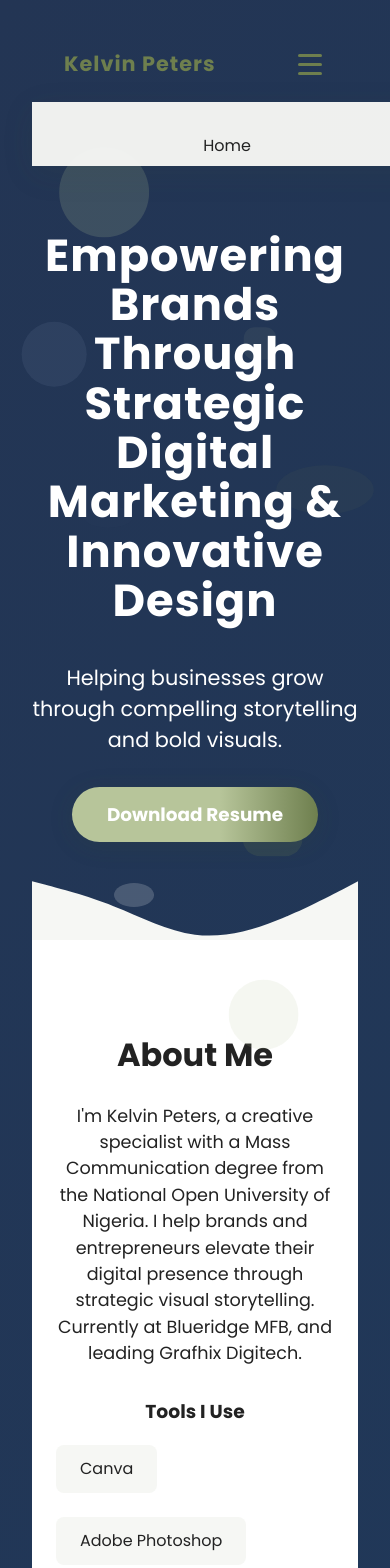
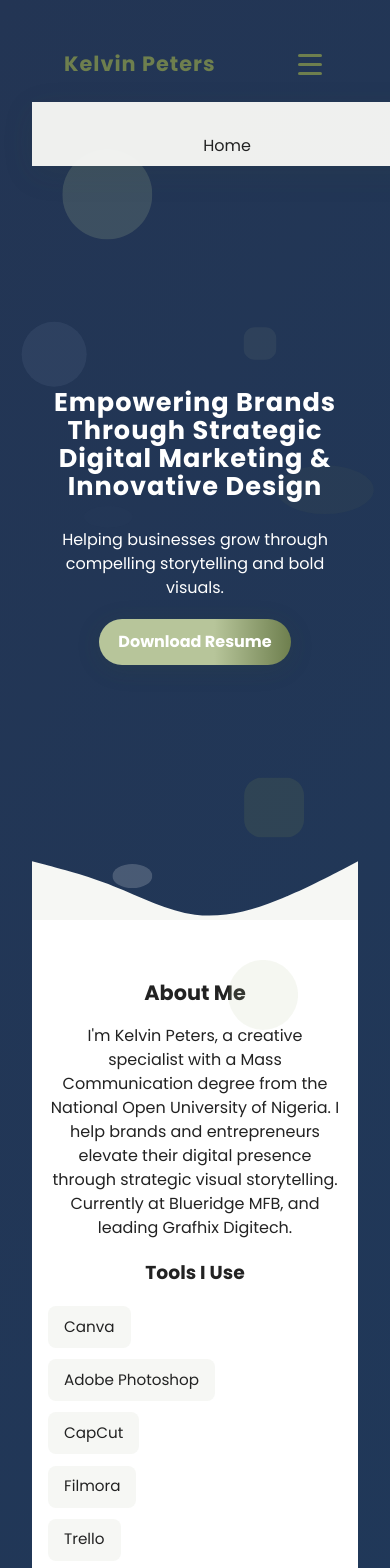
Before and after one commit to kelvinpet/Portfolio, a React (Vite) app in the folder portfolio/: page / in a window 390 px wide. Shown: the top 1568 px of the page. Built offline with nearby package versions, Linux system fonts and the light colour scheme.

Commit message:
Improve mobile responsiveness for all main sections

```diff
--- a/portfolio/src/sections/About.jsx
+++ b/portfolio/src/sections/About.jsx
@@ -23,23 +23,37 @@ const AboutSection = styled.section`
   padding: 4rem 0 3rem 0;
   position: relative;
   overflow: hidden;
+  @media (max-width: 600px) {
+    padding: 2.5rem 0.5rem 1.5rem 0.5rem;
+  }
 `;
 
 const Container = styled(motion.div)`
   max-width: 900px;
   margin: 0 auto;
   padding: 0 1.5rem;
+  @media (max-width: 600px) {
+    padding: 0 0.5rem;
+  }
 `;
 
 const Title = styled.h2`
   font-size: 2rem;
   font-weight: 700;
   margin-bottom: 1.5rem;
+  @media (max-width: 600px) {
+    font-size: 1.3rem;
+    margin-bottom: 1rem;
+  }
 `;
 
 const Bio = styled.p`
   font-size: 1.1rem;
   margin-bottom: 2rem;
+  @media (max-width: 600px) {
+    font-size: 1rem;
+    margin-bottom: 1.2rem;
+  }
 `;
 
 const List = styled.ul`
@@ -49,6 +63,11 @@ const List = styled.ul`
   display: flex;
   flex-wrap: wrap;
   gap: 1.5rem;
+  @media (max-width: 600px) {
+    flex-direction: column;
+    gap: 0.7rem;
+    align-items: flex-start;
+  }
 `;
 
 const ListItem = styled.li`
@@ -57,6 +76,10 @@ const ListItem = styled.li`
   padding: 0.75rem 1.5rem;
   font-weight: 500;
   font-size: 1rem;
+  @media (max-width: 600px) {
+    font-size: 0.95rem;
+    padding: 0.6rem 1rem;
+  }
 `;
 
 const About = () => (
--- a/portfolio/src/sections/Contact.jsx
+++ b/portfolio/src/sections/Contact.jsx
@@ -9,18 +9,28 @@ const ContactSection = styled.section`
   background: #fff;
   color: #222;
   padding: 4rem 0 3rem 0;
+  @media (max-width: 600px) {
+    padding: 2.5rem 0.5rem 1.5rem 0.5rem;
+  }
 `;
 
 const Container = styled(motion.div)`
   max-width: 900px;
   margin: 0 auto;
   padding: 0 1.5rem;
+  @media (max-width: 600px) {
+    padding: 0 0.5rem;
+  }
 `;
 
 const Title = styled.h2`
   font-size: 2rem;
   font-weight: 700;
   margin-bottom: 1.5rem;
+  @media (max-width: 600px) {
+    font-size: 1.3rem;
+    margin-bottom: 1rem;
+  }
 `;
 
 const ContactInfo = styled.div`
@@ -34,6 +44,10 @@ const SocialLinks = styled.div`
   display: flex;
   gap: 1.5rem;
   margin-bottom: 2rem;
+  @media (max-width: 600px) {
+    gap: 1rem;
+    justify-content: flex-start;
+  }
 `;
 
 const SocialIcon = styled.a`
@@ -50,6 +64,9 @@ const Form = styled.form`
   flex-direction: column;
   gap: 1rem;
   max-width: 500px;
+  @media (max-width: 600px) {
+    max-width: 100%;
+  }
 `;
 
 const Input = styled.input`
@@ -57,6 +74,10 @@ const Input = styled.input`
   border-radius: 8px;
   border: 1px solid #b7c59a;
   font-size: 1rem;
+  @media (max-width: 600px) {
+    font-size: 0.98rem;
+    padding: 0.6rem 0.7rem;
+  }
 `;
 
 const Textarea = styled.textarea`
@@ -65,6 +86,11 @@ const Textarea = styled.textarea`
   border: 1px solid #b7c59a;
   font-size: 1rem;
   min-height: 120px;
+  @media (max-width: 600px) {
+    font-size: 0.98rem;
+    padding: 0.6rem 0.7rem;
+    min-height: 80px;
+  }
 `;
 
 const Button = styled.button`
@@ -80,6 +106,10 @@ const Button = styled.button`
   &:hover {
     background: #b7c59a;
     color: #222;
+  }
+  @media (max-width: 600px) {
+    font-size: 1rem;
+    padding: 0.6rem 1.2rem;
   }
 `;
 
--- a/portfolio/src/sections/Home.jsx
+++ b/portfolio/src/sections/Home.jsx
@@ -12,6 +12,10 @@ const HomeSection = styled.section`
   background-size: cover;
   background-position: center;
   overflow: hidden;
+  @media (max-width: 600px) {
+    padding: 2.5rem 0.5rem 1.5rem 0.5rem;
+    min-height: 90vh;
+  }
 `;
 
 const Overlay = styled.div`
@@ -45,12 +49,20 @@ const Headline = styled(motion.h1)`
   font-weight: 800;
   margin-bottom: 1rem;
   letter-spacing: 1px;
+  @media (max-width: 600px) {
+    font-size: 1.6rem;
+    margin-bottom: 0.7rem;
+  }
 `;
 
 const Subheadline = styled(motion.p)`
   font-size: 1.3rem;
   margin-bottom: 2rem;
   font-weight: 500;
+  @media (max-width: 600px) {
+    font-size: 1rem;
+    margin-bottom: 1.2rem;
+  }
 `;
 
 const ResumeButton = styled(motion.a)`
@@ -68,6 +80,10 @@ const ResumeButton = styled(motion.a)`
     background: linear-gradient(90deg, #6e7f4e 60%, #b7c59a 100%);
     color: #222;
     transform: scale(1.05);
+  }
+  @media (max-width: 600px) {
+    font-size: 1rem;
+    padding: 0.7rem 1.2rem;
   }
 `;
 
--- a/portfolio/src/sections/Portfolio.jsx
+++ b/portfolio/src/sections/Portfolio.jsx
@@ -18,12 +18,18 @@ const PortfolioSection = styled.section`
   color: #222;
   padding: 4rem 0 3rem 0;
   position: relative;
+  @media (max-width: 600px) {
+    padding: 2.5rem 0.5rem 1.5rem 0.5rem;
+  }
 `;
 
 const Container = styled.div`
   max-width: 1000px;
   margin: 0 auto;
   padding: 0 1.5rem;
+  @media (max-width: 600px) {
+    padding: 0 0.5rem;
+  }
 `;
 
 const Title = styled.h2`
@@ -31,12 +37,20 @@ const Title = styled.h2`
   font-weight: 800;
   margin-bottom: 2.5rem;
   text-align: center;
+  @media (max-width: 600px) {
+    font-size: 1.3rem;
+    margin-bottom: 1.2rem;
+  }
 `;
 
 const CardGrid = styled.div`
   display: grid;
   grid-template-columns: repeat(auto-fit, minmax(260px, 1fr));
   gap: 2rem;
+  @media (max-width: 600px) {
+    grid-template-columns: 1fr;
+    gap: 1rem;
+  }
 `;
 
 const Card = styled(motion.div)`
@@ -52,6 +66,9 @@ const Card = styled(motion.div)`
   &:hover {
     transform: translateY(-8px) scale(1.03);
     box-shadow: 0 8px 32px rgba(60,80,40,0.18);
+  }
+  @media (max-width: 600px) {
+    padding: 1.2rem 0.7rem 1rem 0.7rem;
   }
 `;
 
--- a/portfolio/src/sections/Resume.jsx
+++ b/portfolio/src/sections/Resume.jsx
@@ -6,6 +6,9 @@ const ResumeSection = styled.section`
   background: #f6f7f4;
   color: #222;
   padding: 4rem 0 3rem 0;
+  @media (max-width: 600px) {
+    padding: 2.5rem 0.5rem 1.5rem 0.5rem;
+  }
 `;
 
 const Container = styled(motion.div)`
@@ -13,12 +16,19 @@ const Container = styled(motion.div)`
   margin: 0 auto;
   padding: 0 1.5rem;
   text-align: center;
+  @media (max-width: 600px) {
+    padding: 0 0.5rem;
+  }
 `;
 
 const Title = styled.h2`
   font-size: 2rem;
   font-weight: 700;
   margin-bottom: 1.5rem;
+  @media (max-width: 600px) {
+    font-size: 1.3rem;
+    margin-bottom: 1rem;
+  }
 `;
 
 const ResumeButton = styled.a`
@@ -36,6 +46,10 @@ const ResumeButton = styled.a`
   &:hover {
     background: #b7c59a;
     color: #222;
+  }
+  @media (max-width: 600px) {
+    font-size: 1rem;
+    padding: 0.6rem 1.2rem;
   }
 `;
 
--- a/portfolio/src/sections/Services.jsx
+++ b/portfolio/src/sections/Services.jsx
@@ -18,12 +18,18 @@ const ServicesSection = styled.section`
   color: #222;
   padding: 4rem 0 3rem 0;
   position: relative;
+  @media (max-width: 600px) {
+    padding: 2.5rem 0.5rem 1.5rem 0.5rem;
+  }
 `;
 
 const Container = styled.div`
   max-width: 1000px;
   margin: 0 auto;
   padding: 0 1.5rem;
+  @media (max-width: 600px) {
+    padding: 0 0.5rem;
+  }
 `;
 
 const Title = styled.h2`
@@ -31,12 +37,20 @@ const Title = styled.h2`
   font-weight: 800;
   margin-bottom: 2.5rem;
   text-align: center;
+  @media (max-width: 600px) {
+    font-size: 1.3rem;
+    margin-bottom: 1.2rem;
+  }
 `;
 
 const CardGrid = styled.div`
   display: grid;
   grid-template-columns: repeat(auto-fit, minmax(220px, 1fr));
   gap: 2rem;
+  @media (max-width: 600px) {
+    grid-template-columns: 1fr;
+    gap: 1rem;
+  }
 `;
 
 const Card = styled(motion.div)`
@@ -52,6 +66,9 @@ const Card = styled(motion.div)`
   &:hover {
     transform: translateY(-8px) scale(1.03);
     box-shadow: 0 8px 32px rgba(60,80,40,0.18);
+  }
+  @media (max-width: 600px) {
+    padding: 1.2rem 0.7rem 1rem 0.7rem;
   }
 `;
 
```
